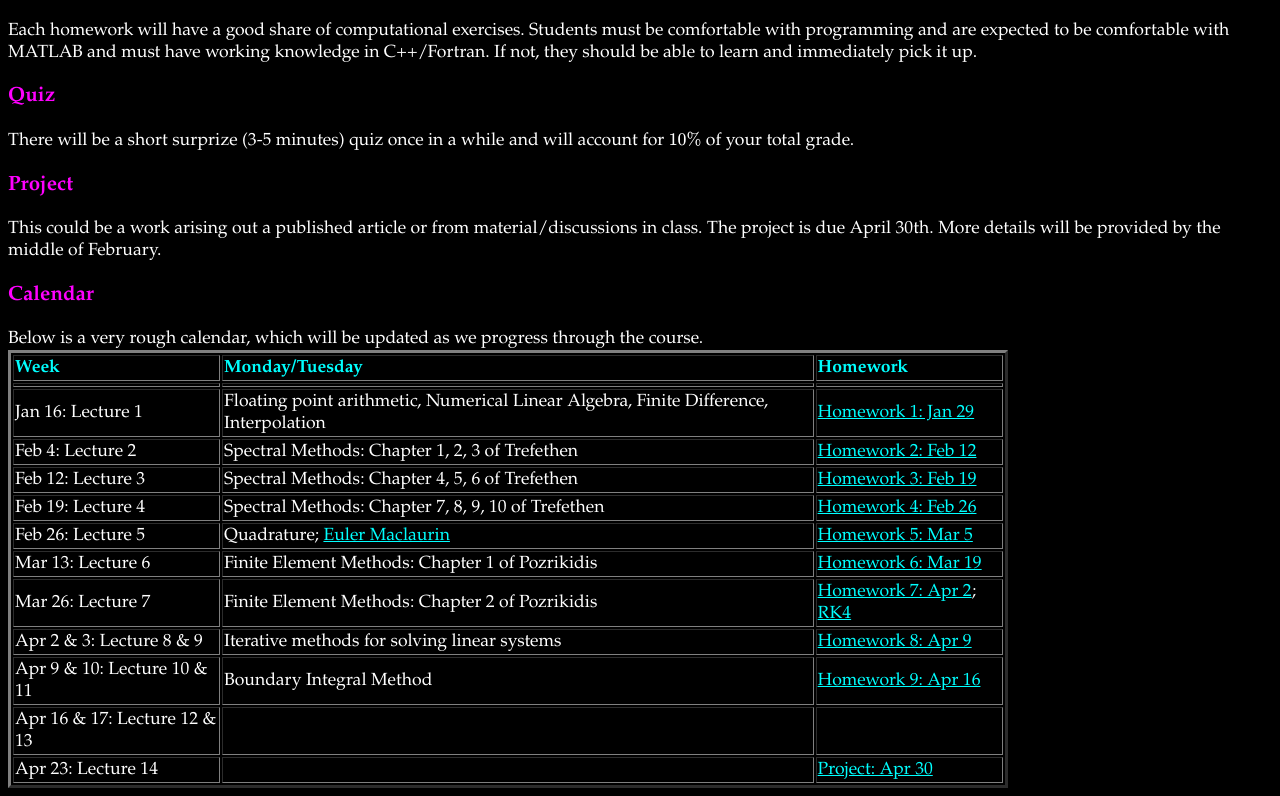
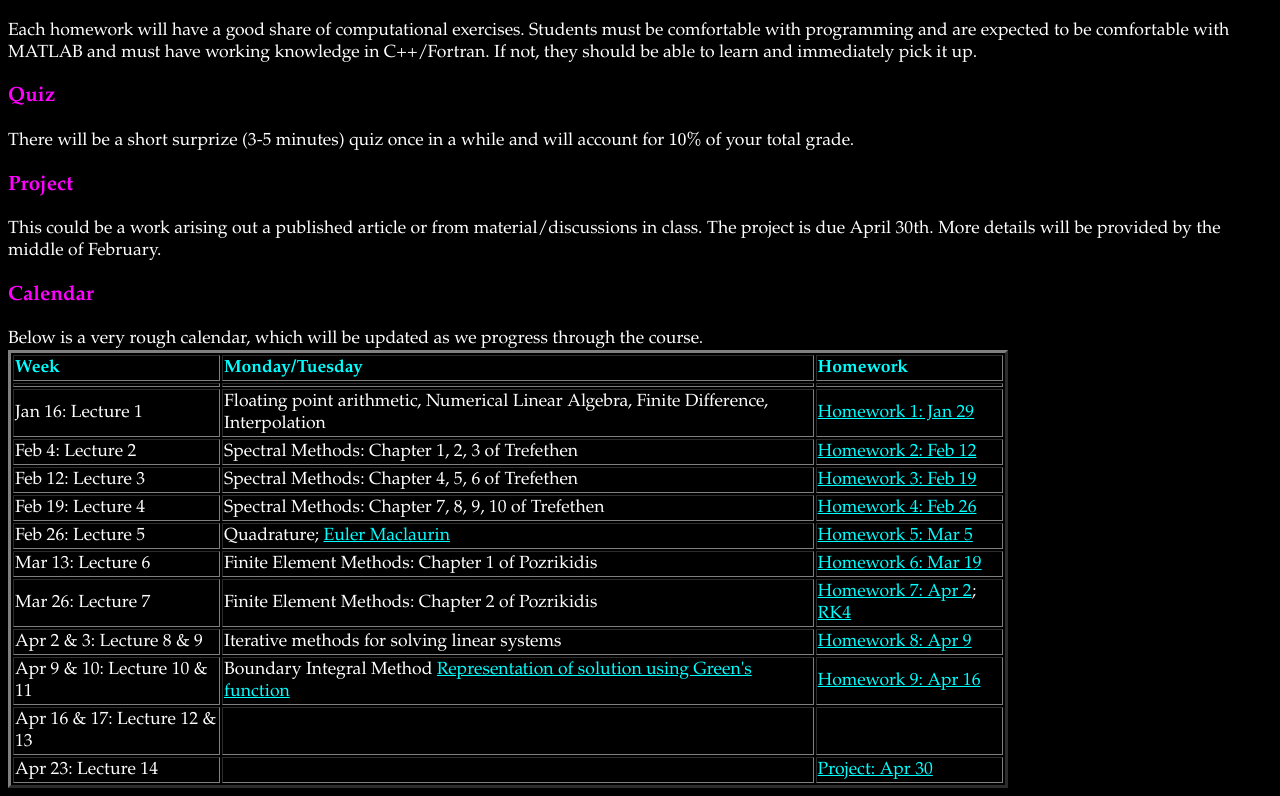
Before and after one commit to sivaramambikasaran/2018_CMS, a plain HTML site: page index.html in a window 1280 px wide. Shown: the part 1323-2119 px from the top of the page. Drawn offline with nearby package versions, Linux system fonts and the light colour scheme; some packages are replaced by stand-ins of ours.

Commit message:
Update index.html

```diff
--- a/index.html
+++ b/index.html
@@ -144,7 +144,7 @@ Below is a very rough calendar, which will be updated as we progress through the
 </tr>
 <tr>
 	<td>Apr 9 & 10: Lecture 10 & 11</td>
-	<td>Boundary Integral Method</td>
+	<td>Boundary Integral Method <a href="https://www.dropbox.com/s/wtqnacttp06iox0/Green_Representation.pdf?dl=0">Representation of solution using Green's function</a></td>
 	<td><a href="https://drive.google.com/file/d/139sDqnJvcRbBe807qVD9IvkNm1rphLmp/view?usp=sharing">Homework 9: Apr 16</a></td>
 </tr>
 <tr>
```
